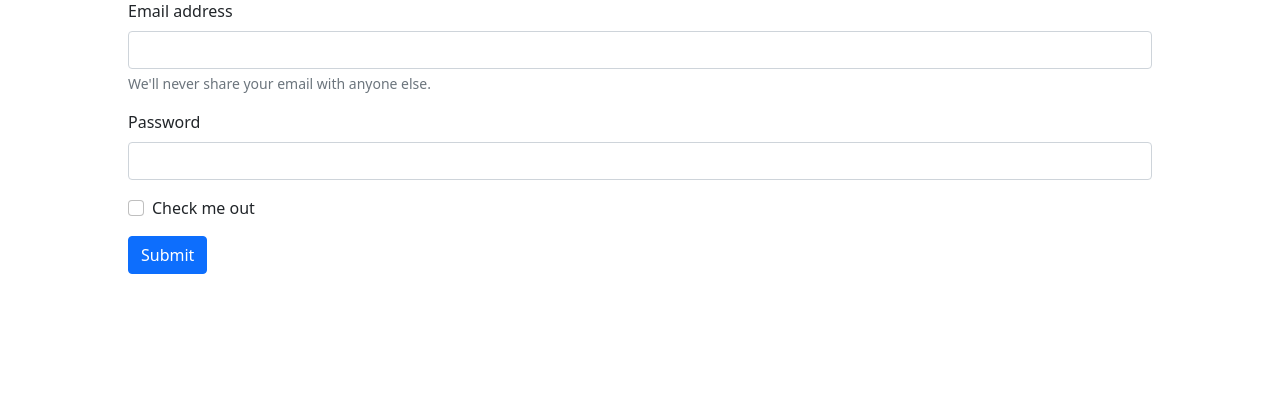
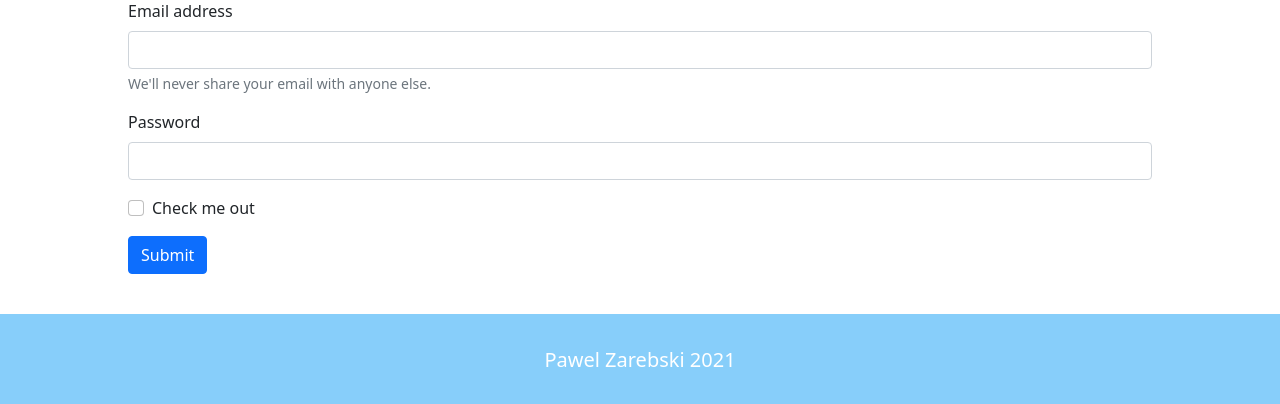
Before and after one commit to PawelZarebski7/HTML_Project_Website, a PHP site: page / in a window 1280 px wide. Shown: the part 1643-2047 px from the top of the page. Before the commit the page ends 1917 px from the top, so only its background shows below. Run offline with PHP 8.4, Linux system fonts and the light colour scheme.

Commit message:
Add footer

```diff
--- a/index.html
+++ b/index.html
@@ -103,6 +103,12 @@
             <button type="submit" class="btn btn-primary">Submit</button>
           </form>
     </section>
+    <footer style="background-color: lightskyblue; height: 90px; margin-top: 40px;">
+        <div style="margin: 0 auto; text-align: center;">
+            <br>
+            <h5 style="margin-top: 10px; color: white;" class="footer_name"> Pawel Zarebski 2021</h5>
+        </div>
+    </footer>
 
 
 
--- a/style.css
+++ b/style.css
@@ -241,3 +241,7 @@ form {
     width: 80%;
     margin: auto;
 }
+
+.footer-name {
+    font-family: 'Oswald', sans-serif;
+}
```
